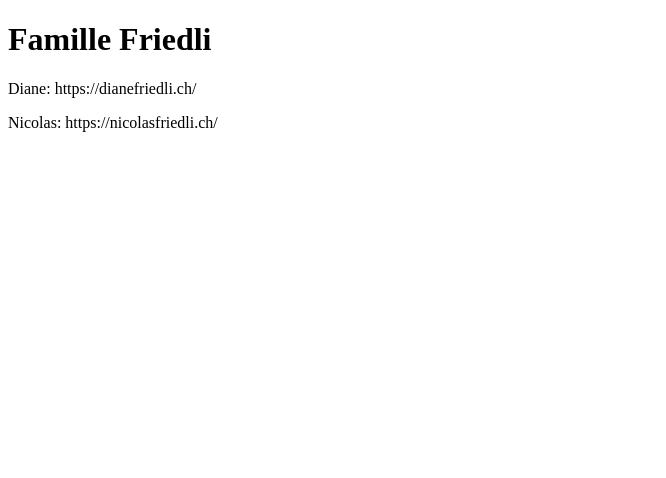
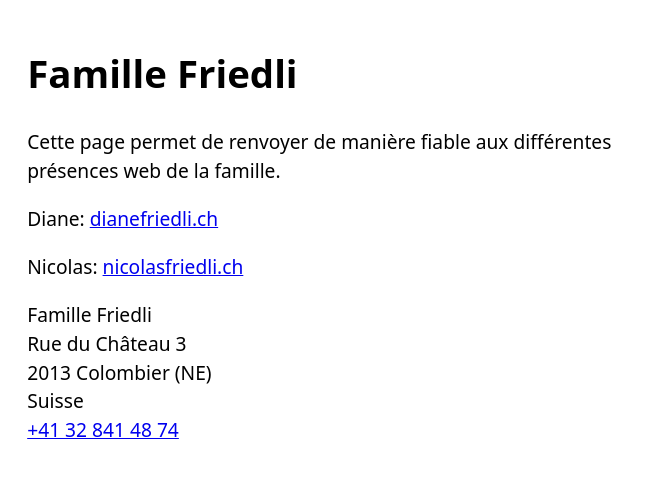
Before and after one commit to nfriedli/frdl.ch, a plain HTML site: page index.html in a window 1280 px wide. Shown: the whole page, without its empty margins (0-666 px from the left). Drawn offline with Linux system fonts and the light colour scheme.

Commit message:
MIse en ligne.

```diff
--- a/index.html
+++ b/index.html
@@ -1,17 +1,43 @@
 <!DOCTYPE html>
 <html lang="fr">
+
 <head>
-  <meta charset="utf-8" />
-  <meta name="viewport" content="width=device-width, initial-scale=1.0, user-scalable=yes" />
+  <meta charset="utf-8">
+  <meta name="viewport" content="width=device-width, initial-scale=1.0, user-scalable=yes">
   <title>Famille Friedli</title>
   <meta name="description" content="Diane, Nicolas, Lucien et Clémence Friedli à Colombier (NE) en Suisse.">
   <style>
+    :root {
+      color-scheme: light dark;
+    }
 
+    html {
+      font-family: system-ui, sans-serif;
+      font-size: 1.2rem;
+      line-height: 1.5;
+      padding: 1rem;
+      max-width: 60ch;
+    }
+
+    address {
+      font-style: normal;
+    }
   </style>
+  <script defer data-domain="frdl.ch" src="https://plausible.io/js/script.outbound-links.js"></script>
 </head>
+
 <body>
-<h1>Famille Friedli</h1>
-<p>Diane: https://dianefriedli.ch/</p>
-<p>Nicolas: https://nicolasfriedli.ch/</p>
+  <h1>Famille Friedli</h1>
+  <p>Cette page permet de renvoyer de manière fiable aux différentes présences web de la famille.</p>
+  <p>Diane: <a href="https://dianefriedli.ch/">dianefriedli.ch</a></p>
+  <p>Nicolas: <a href="https://nicolasfriedli.ch/">nicolasfriedli.ch</a></p>
+  <address>
+    Famille Friedli<br>
+    Rue du Château 3<br>
+    2013 Colombier (NE)<br>
+    Suisse<br>
+    <a href="tel:+41328414874">+41 32 841 48 74</a>
+  </address>
 </body>
+
 </html>
```
Also changed, not shown: google52ddf0c0d3761871.html (added, +1 -0 lines).
